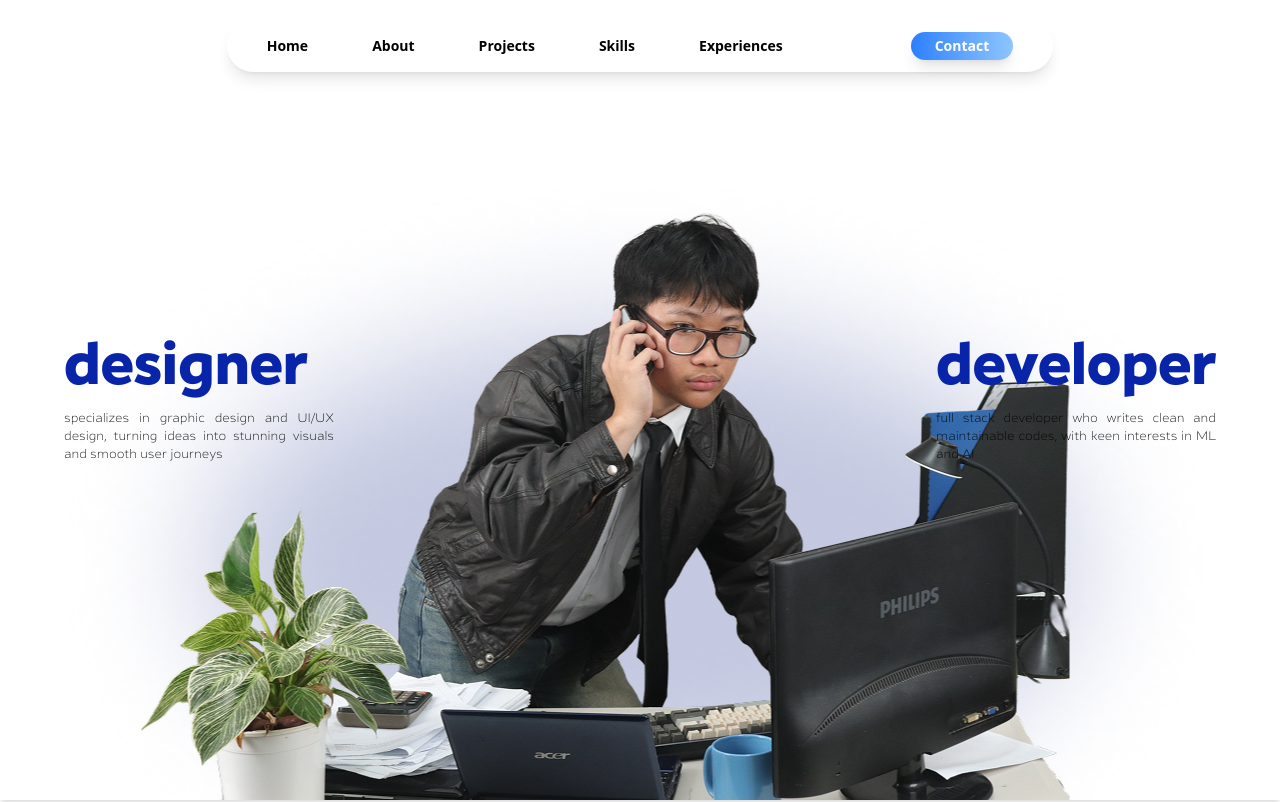
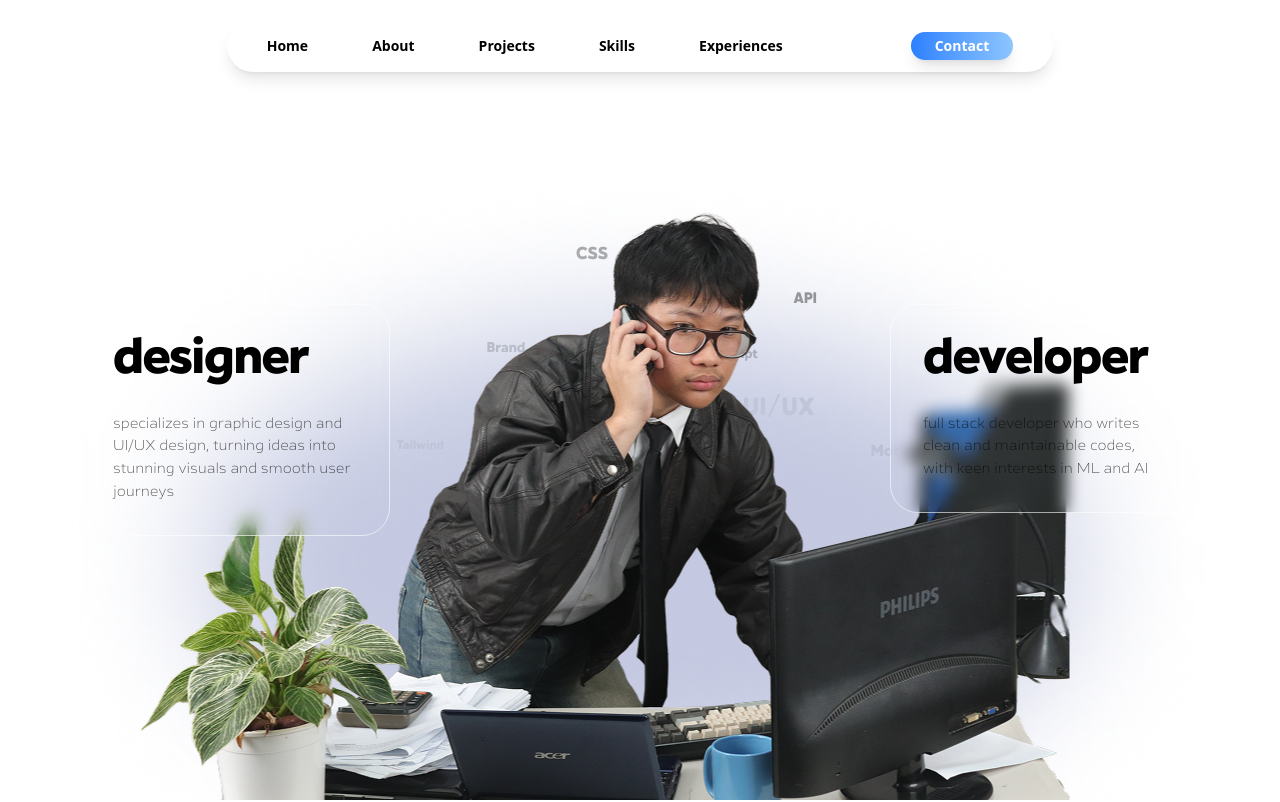
Before and after one commit to jsonJae/myportfolio, a React (Vite) app: page / in a window 1280 px wide. Shown: the top 802 px of the page. Built offline with nearby package versions, Linux system fonts and the light colour scheme.

Commit message:
hero: redesign with floating word cloud, animated labels, and neumorphism glow

```diff
--- a/src/components/Hero.jsx
+++ b/src/components/Hero.jsx
@@ -1,36 +1,127 @@
+import { motion } from 'framer-motion';
 import heroPic from '../assets/HeroPic.png';
 
-// Designer Header Component
-function DesHeader() {
-    const designerDesc = "specializes in graphic design and UI/UX design, turning ideas into stunning visuals and smooth user journeys";
+const cloudWords = [
+    { text: 'UI/UX', size: 'text-[26px]', top: 'top-[50%]', left: 'left-[58%]', delay: 0 },
+    { text: 'React', size: 'text-[20px]', top: 'top-[57%]', left: 'left-[54%]', delay: 0.3 },
+    { text: 'Figma', size: 'text-[16px]', top: 'top-[57%]', left: 'left-[46%]', delay: 0.6 },
+    { text: 'Node.js', size: 'text-[18px]', top: 'top-[50%]', left: 'left-[42%]', delay: 0.9 },
+    { text: 'Wireframe', size: 'text-[13px]', top: 'top-[43%]', left: 'left-[46%]', delay: 1.2 },
+    { text: 'TypeScript', size: 'text-[14px]', top: 'top-[43%]', left: 'left-[54%]', delay: 1.5 },
+    { text: 'Prototype', size: 'text-[14px]', top: 'top-[64%]', left: 'left-[50%]', delay: 1.8 },
+    { text: 'Python', size: 'text-[22px]', top: 'top-[57%]', left: 'left-[38%]', delay: 2.1 },
+    { text: 'Brand', size: 'text-[15px]', top: 'top-[43%]', left: 'left-[38%]', delay: 0.5 },
+    { text: 'Docker', size: 'text-[13px]', top: 'top-[36%]', left: 'left-[50%]', delay: 0.8 },
+    { text: 'Typography', size: 'text-[11px]', top: 'top-[64%]', left: 'left-[62%]', delay: 1.1 },
+    { text: 'GraphQL', size: 'text-[14px]', top: 'top-[62%]', left: 'left-[38%]', delay: 1.4 },
+    { text: 'Motion', size: 'text-[17px]', top: 'top-[55%]', left: 'left-[68%]', delay: 1.7 },
+    { text: 'MongoDB', size: 'text-[15px]', top: 'top-[69%]', left: 'left-[45%]', delay: 2.0 },
+    { text: 'Grid', size: 'text-[12px]', top: 'top-[69%]', left: 'left-[55%]', delay: 0.4 },
+    { text: 'CSS', size: 'text-[18px]', top: 'top-[31%]', left: 'left-[45%]', delay: 0.7 },
+    { text: 'Tailwind', size: 'text-[13px]', top: 'top-[55%]', left: 'left-[31%]', delay: 1.0 },
+    { text: 'API', size: 'text-[16px]', top: 'top-[36%]', left: 'left-[62%]', delay: 1.3 },
+];
 
+function FloatingWord({ text, size, top, left, right, delay }) {
     return (
-        <div className="absolute left-16 z-20 max-w-[270px] text-justify">
-            <p className="text-[64px] text-[#0824A9] font-hartwell leading-none"> designer </p>
-            <p className="text-[12px] text-black font-ambulatoria mt-2"> {designerDesc} </p>
-        </div>
+        <motion.span
+            initial={{ opacity: 0, y: 20 }}
+            animate={{ opacity: [0, 0.45, 0.25, 0.5, 0.3], y: [20, 0, -8, 4, -4] }}
+            transition={{ duration: 6, delay, repeat: Infinity, repeatType: 'reverse', ease: 'easeInOut' }}
+            className={`absolute ${size} ${top} ${left || ''} ${right || ''} text-primary font-hartwell pointer-events-none select-none leading-none text-glow`}
+        >
+            {text}
+        </motion.span>
     );
 }
 
-// Developer Header Component
-function DevHeader() {
-    const developerDesc = "full stack developer who writes clean and maintainable codes, with keen interests in ML and AI";
+const glowVariants = {
+    animate: {
+        scale: [1, 1.04, 0.98, 1.02, 1],
+        opacity: [0.15, 0.25, 0.12, 0.2, 0.15],
+    },
+};
+
+function DesignerLabel() {
+    const desc = "specializes in graphic design and UI/UX design, turning ideas into stunning visuals and smooth user journeys";
 
     return (
-        <div className="absolute right-16 z-20 max-w-[280px] text-justify">
-            <p className="text-[64px] text-[#0824A9] font-hartwell leading-none"> developer </p>
-            <p className="text-[12px] text-black font-ambulatoria mt-2"> {developerDesc} </p>
-        </div>
+        <motion.div
+            initial={{ opacity: 0, x: -60 }}
+            animate={{ opacity: 1, x: 0 }}
+            transition={{ duration: 0.8, ease: 'easeOut', delay: 0.2 }}
+            className="absolute bottom-[16%] left-4 md:left-20 md:top-[38%] md:bottom-auto z-40 w-[170px] sm:w-[210px] md:w-[310px]"
+        >
+            <motion.div
+                whileHover={{ scale: 1.03 }}
+                whileTap={{ scale: 0.97 }}
+                className="shadow-neu-deep rounded-[24px] md:rounded-[28px] bg-surface/80 backdrop-blur-sm p-5 sm:p-6 md:p-8 border border-white/60 transition-colors duration-300 cursor-pointer select-none"
+            >
+                <p className="text-[30px] sm:text-[40px] md:text-[54px] text-primary font-hartwell leading-[0.9] tracking-tight">
+                    designer
+                </p>
+                <div className="mt-2 md:mt-3 h-[2px] w-8 sm:w-10 md:w-12 bg-primary/30 rounded-full" />
+                <p className="text-[11px] sm:text-[12px] md:text-[14px] text-black/70 font-ambulatoria mt-2 md:mt-3 leading-relaxed">
+                    {desc}
+                </p>
+            </motion.div>
+        </motion.div>
     );
 }
 
-// Hero Section
+function DeveloperLabel() {
+    const desc = "full stack developer who writes clean and maintainable codes, with keen interests in ML and AI";
+
+    return (
+        <motion.div
+            initial={{ opacity: 0, x: 60 }}
+            animate={{ opacity: 1, x: 0 }}
+            transition={{ duration: 0.8, ease: 'easeOut', delay: 0.4 }}
+            className="absolute bottom-[16%] right-4 md:right-20 md:top-[38%] md:bottom-auto z-40 w-[170px] sm:w-[210px] md:w-[310px]"
+        >
+            <motion.div
+                whileHover={{ scale: 1.03 }}
+                whileTap={{ scale: 0.97 }}
+                className="shadow-neu-deep rounded-[24px] md:rounded-[28px] bg-surface/80 backdrop-blur-sm p-5 sm:p-6 md:p-8 border border-white/60 transition-colors duration-300 cursor-pointer select-none"
+            >
+                <p className="text-[30px] sm:text-[40px] md:text-[54px] text-primary font-hartwell leading-[0.9] tracking-tight">
+                    developer
+                </p>
+                <div className="mt-2 md:mt-3 h-[2px] w-8 sm:w-10 md:w-12 bg-primary/30 rounded-full" />
+                <p className="text-[11px] sm:text-[12px] md:text-[14px] text-black/70 font-ambulatoria mt-2 md:mt-3 leading-relaxed">
+                    {desc}
+                </p>
+            </motion.div>
+        </motion.div>
+    );
+}
+
 export default function Hero() {
     return (
-        <section className="relative flex min-h-screen items-center justify-center overflow-hidden shadow-md">
-            <DesHeader />
-            <img src={heroPic} alt="Hero" className= "absolute bottom-0 left-1/2 -translate-x-1/2 z-10 max-h-[90vh] object-contain " />
-            <DevHeader />
+        <section className="relative flex min-h-screen items-center justify-center overflow-hidden">
+            <motion.div
+                variants={glowVariants}
+                animate="animate"
+                transition={{ duration: 8, repeat: Infinity, ease: 'easeInOut' }}
+                className="absolute left-1/2 top-1/2 -translate-x-1/2 -translate-y-1/2 w-[500px] h-[500px] rounded-full shadow-neu-inset opacity-40"
+            />
+            <div className="absolute left-1/2 top-1/2 -translate-x-1/2 -translate-y-1/2 w-[380px] h-[380px] rounded-full shadow-neu opacity-30" />
+            <div className="absolute left-1/2 top-1/2 -translate-x-1/2 -translate-y-1/2 w-[620px] h-[620px] rounded-full shadow-neu opacity-20" />
+
+            {cloudWords.map((w, i) => (
+                <FloatingWord key={i} {...w} />
+            ))}
+
+            <img
+                src={heroPic}
+                alt="Hero"
+                className="absolute bottom-0 left-1/2 -translate-x-1/2 z-10 max-h-[90vh] object-contain"
+            />
+
+            <DesignerLabel />
+            <DeveloperLabel />
+
+            <div className="absolute bottom-0 left-0 right-0 h-40 bg-gradient-to-t from-surface/100 to-transparent z-20 pointer-events-none" />
         </section>
     );
 }
```
